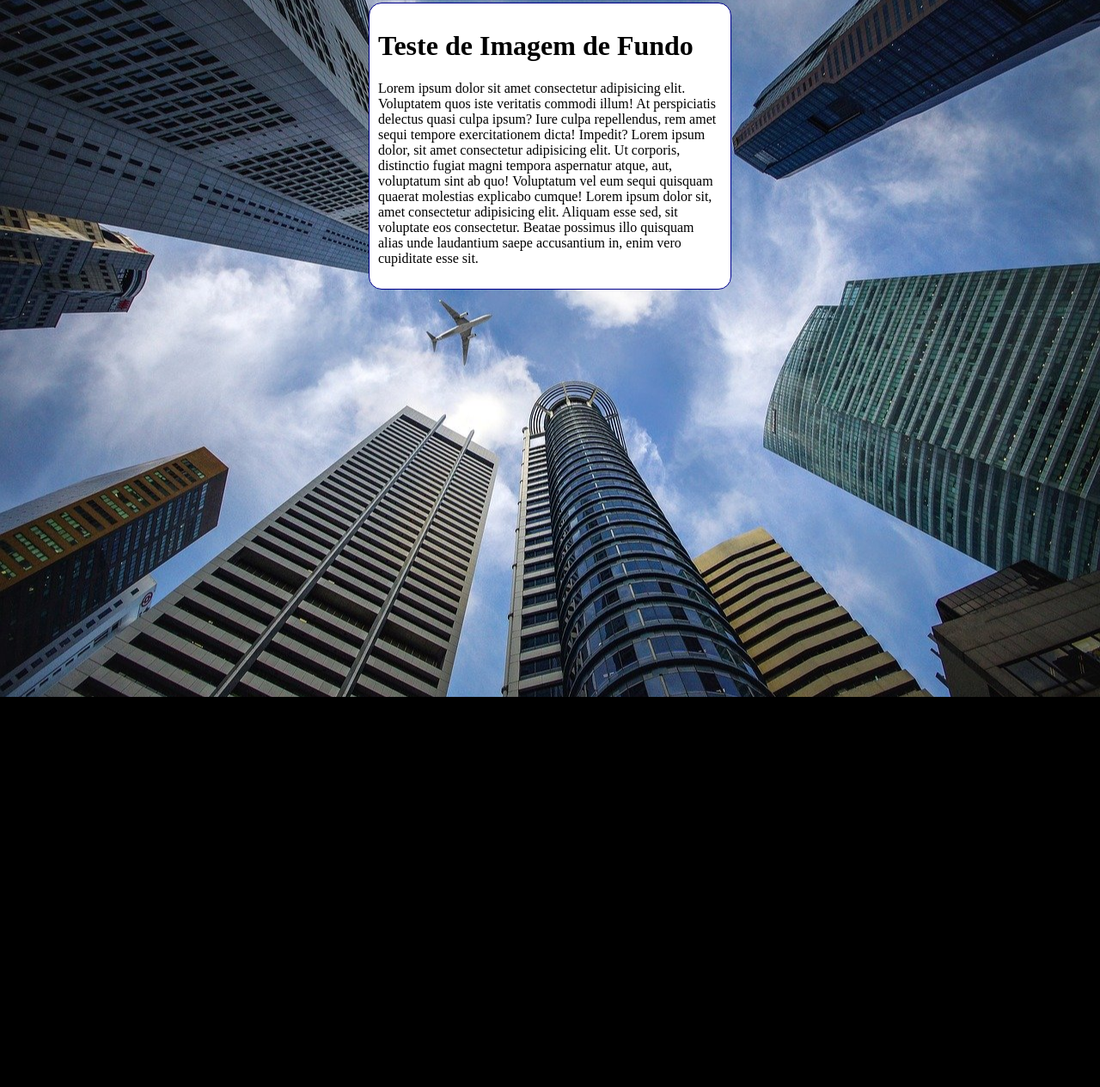
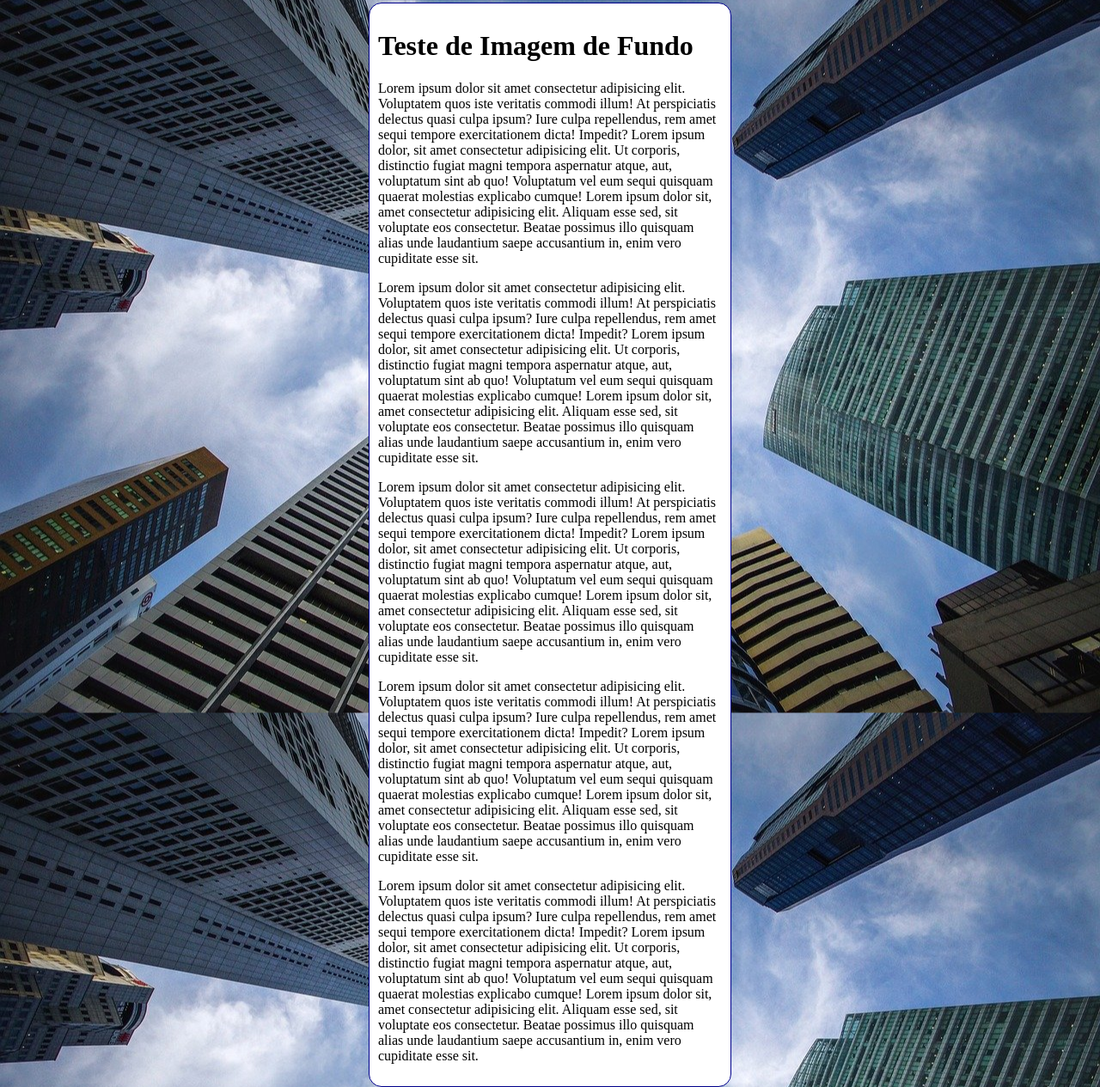
Before and after one commit to joaovscaetano/Estudos-de-HTML5-e-CSS3, a plain HTML site: page CSS/Exercícios sobre background-image/fundo006.html in a window 1280 px wide. Shown: the part 5-1270 px from the top of the page at 86% size. Before the commit the page ends 816 px from the top, so only its background shows below. Drawn offline with Linux system fonts and the light colour scheme.

Commit message:
Update fundo006.html

```diff
--- a/CSS/Exercícios sobre background-image/fundo006.html
+++ b/CSS/Exercícios sobre background-image/fundo006.html
@@ -4,14 +4,14 @@
     <meta charset="UTF-8">
     <meta http-equiv="X-UA-Compatible" content="IE=edge">
     <meta name="viewport" content="width=device-width, initial-scale=1.0">
-    <title>Document</title>
+    <title>Posicionamento</title>
     <style>
         body {
             height: 100vh;
             background-color: black;
             background-image: url('imagens/wallpaper002.jpg');
             background-position: center center;
-            background-repeat: no-repeat;
+            background-repeat: repeat-y;
             background-size: cover;
         }
 
@@ -29,6 +29,10 @@
     <main>
         <h1>Teste de Imagem de Fundo</h1>
         <p>Lorem ipsum dolor sit amet consectetur adipisicing elit. Voluptatem quos iste veritatis commodi illum! At perspiciatis delectus quasi culpa ipsum? Iure culpa repellendus, rem amet sequi tempore exercitationem dicta! Impedit? Lorem ipsum dolor, sit amet consectetur adipisicing elit. Ut corporis, distinctio fugiat magni tempora aspernatur atque, aut, voluptatum sint ab quo! Voluptatum vel eum sequi quisquam quaerat molestias explicabo cumque! Lorem ipsum dolor sit, amet consectetur adipisicing elit. Aliquam esse sed, sit voluptate eos consectetur. Beatae possimus illo quisquam alias unde laudantium saepe accusantium in, enim vero cupiditate esse sit.</p>
+        <p>Lorem ipsum dolor sit amet consectetur adipisicing elit. Voluptatem quos iste veritatis commodi illum! At perspiciatis delectus quasi culpa ipsum? Iure culpa repellendus, rem amet sequi tempore exercitationem dicta! Impedit? Lorem ipsum dolor, sit amet consectetur adipisicing elit. Ut corporis, distinctio fugiat magni tempora aspernatur atque, aut, voluptatum sint ab quo! Voluptatum vel eum sequi quisquam quaerat molestias explicabo cumque! Lorem ipsum dolor sit, amet consectetur adipisicing elit. Aliquam esse sed, sit voluptate eos consectetur. Beatae possimus illo quisquam alias unde laudantium saepe accusantium in, enim vero cupiditate esse sit.</p>
+        <p>Lorem ipsum dolor sit amet consectetur adipisicing elit. Voluptatem quos iste veritatis commodi illum! At perspiciatis delectus quasi culpa ipsum? Iure culpa repellendus, rem amet sequi tempore exercitationem dicta! Impedit? Lorem ipsum dolor, sit amet consectetur adipisicing elit. Ut corporis, distinctio fugiat magni tempora aspernatur atque, aut, voluptatum sint ab quo! Voluptatum vel eum sequi quisquam quaerat molestias explicabo cumque! Lorem ipsum dolor sit, amet consectetur adipisicing elit. Aliquam esse sed, sit voluptate eos consectetur. Beatae possimus illo quisquam alias unde laudantium saepe accusantium in, enim vero cupiditate esse sit.</p>
+        <p>Lorem ipsum dolor sit amet consectetur adipisicing elit. Voluptatem quos iste veritatis commodi illum! At perspiciatis delectus quasi culpa ipsum? Iure culpa repellendus, rem amet sequi tempore exercitationem dicta! Impedit? Lorem ipsum dolor, sit amet consectetur adipisicing elit. Ut corporis, distinctio fugiat magni tempora aspernatur atque, aut, voluptatum sint ab quo! Voluptatum vel eum sequi quisquam quaerat molestias explicabo cumque! Lorem ipsum dolor sit, amet consectetur adipisicing elit. Aliquam esse sed, sit voluptate eos consectetur. Beatae possimus illo quisquam alias unde laudantium saepe accusantium in, enim vero cupiditate esse sit.</p>
+        <p>Lorem ipsum dolor sit amet consectetur adipisicing elit. Voluptatem quos iste veritatis commodi illum! At perspiciatis delectus quasi culpa ipsum? Iure culpa repellendus, rem amet sequi tempore exercitationem dicta! Impedit? Lorem ipsum dolor, sit amet consectetur adipisicing elit. Ut corporis, distinctio fugiat magni tempora aspernatur atque, aut, voluptatum sint ab quo! Voluptatum vel eum sequi quisquam quaerat molestias explicabo cumque! Lorem ipsum dolor sit, amet consectetur adipisicing elit. Aliquam esse sed, sit voluptate eos consectetur. Beatae possimus illo quisquam alias unde laudantium saepe accusantium in, enim vero cupiditate esse sit.</p>
     </main>
 </body>
 </html>
```
